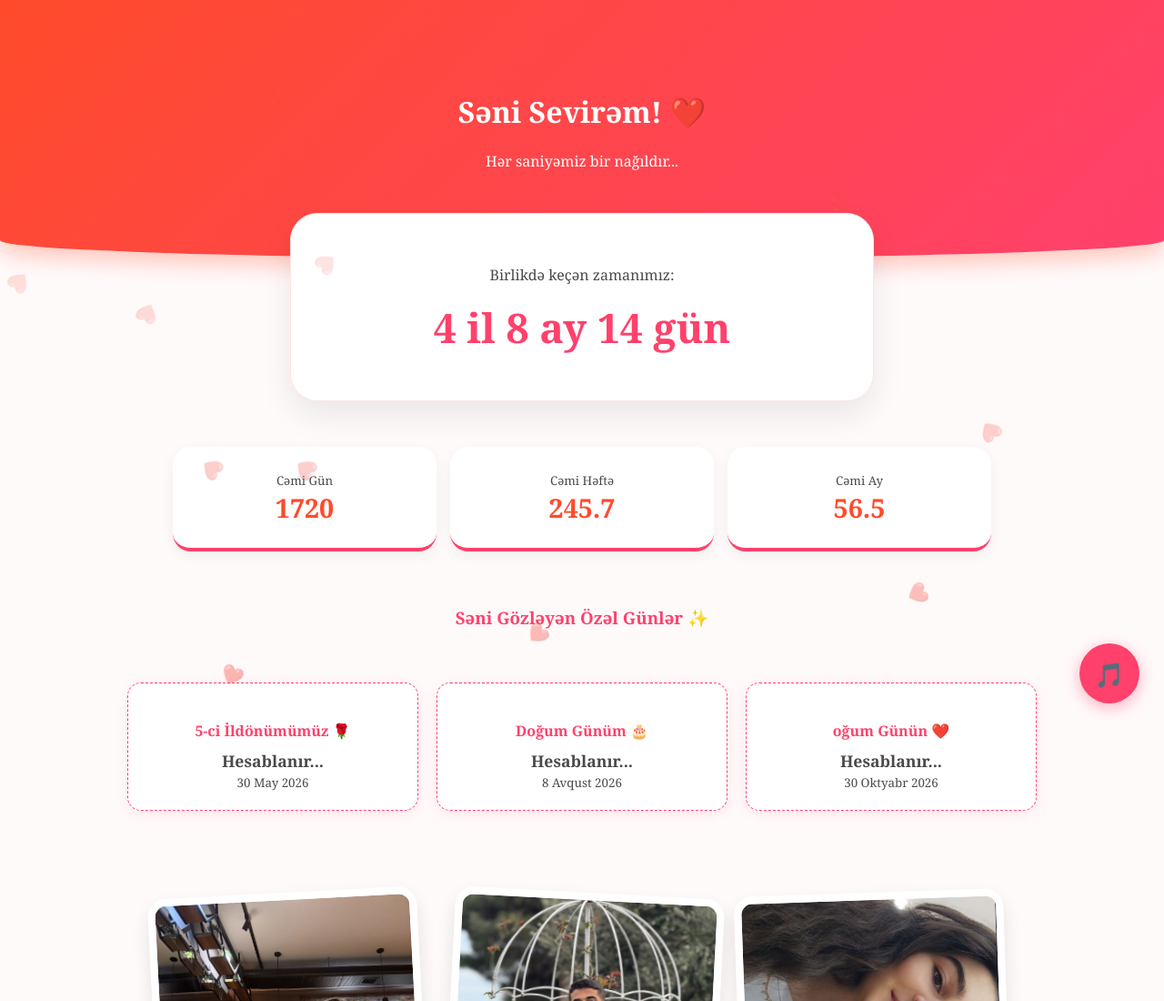
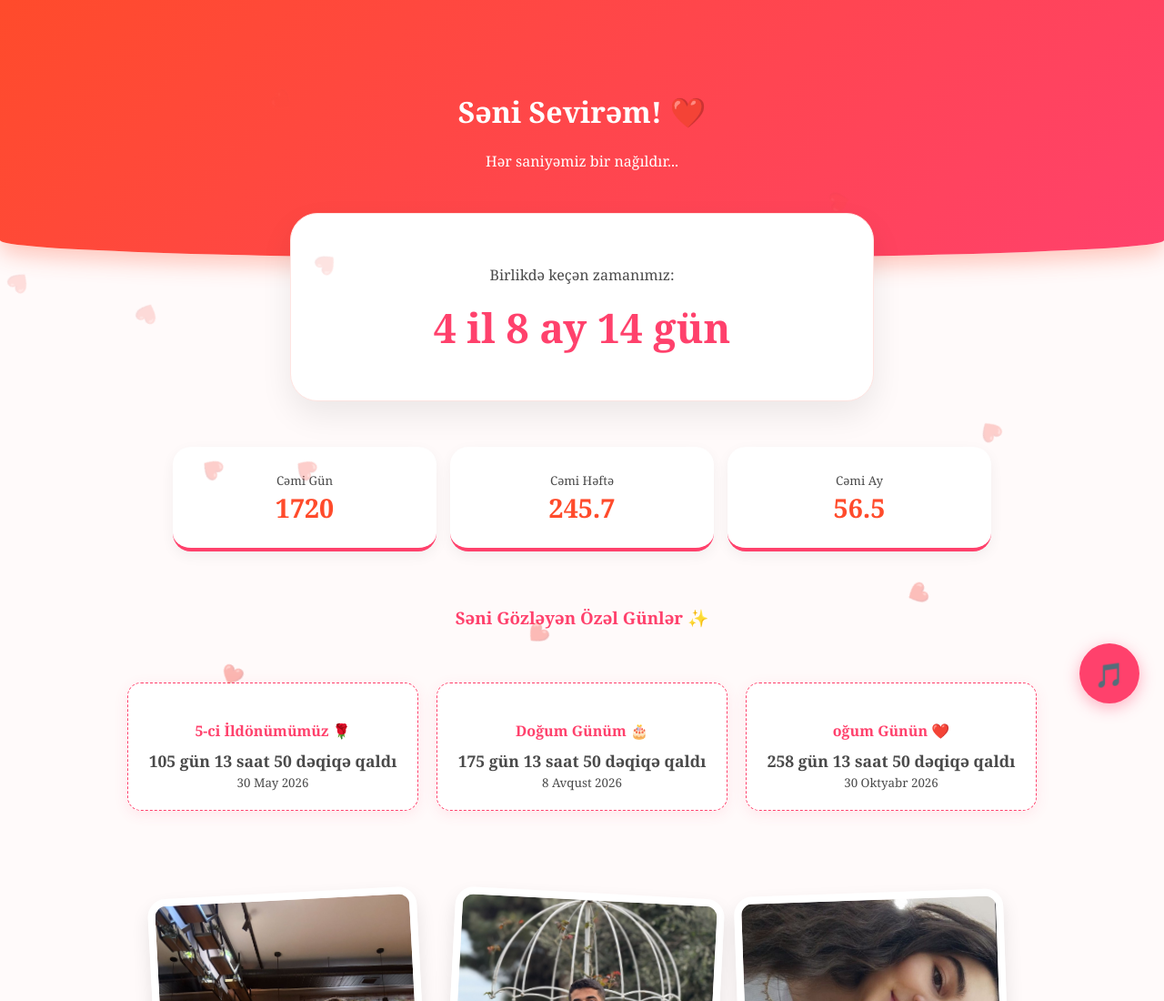
Before and after one commit to memmedzade7/14-, a plain HTML site: page index.html in a window 1280 px wide. Shown: the top 1100 px of the page at 91% size. Drawn offline with Linux system fonts and the light colour scheme.

Commit message:
Update index.html

```diff
--- a/index.html
+++ b/index.html
@@ -200,6 +200,29 @@
                 btn.innerHTML = '🎵'; isPlaying = false;
             }
         }
+        function updateCountdowns() {
+            const targets = [
+                { id: "target-1", date: new Date("2026-05-30T00:00:00") },
+                { id: "target-2", date: new Date("2026-08-08T00:00:00") },
+                { id: "target-3", date: new Date("2026-10-30T00:00:00") }
+            ];
+
+            targets.forEach(item => {
+                const now = new Date();
+                const diff = item.date - now;
+
+                if (diff > 0) {
+                    const d = Math.floor(diff / (1000 * 60 * 60 * 24));
+                    const h = Math.floor((diff / (1000 * 60 * 60)) % 24);
+                    const m = Math.floor((diff / 1000 / 60) % 60);
+                    document.getElementById(item.id).innerText = `${d} gün ${h} saat ${m} dəqiqə qaldı`;
+                } else {
+                    document.getElementById(item.id).innerText = "Bu gün həmin gündür! ❤️";
+                }
+            });
+        }
+        setInterval(updateCountdowns, 60000); // Hər dəqiqə yenilə
+        updateCountdowns();
     </script>
 </body>
 </html>
```
